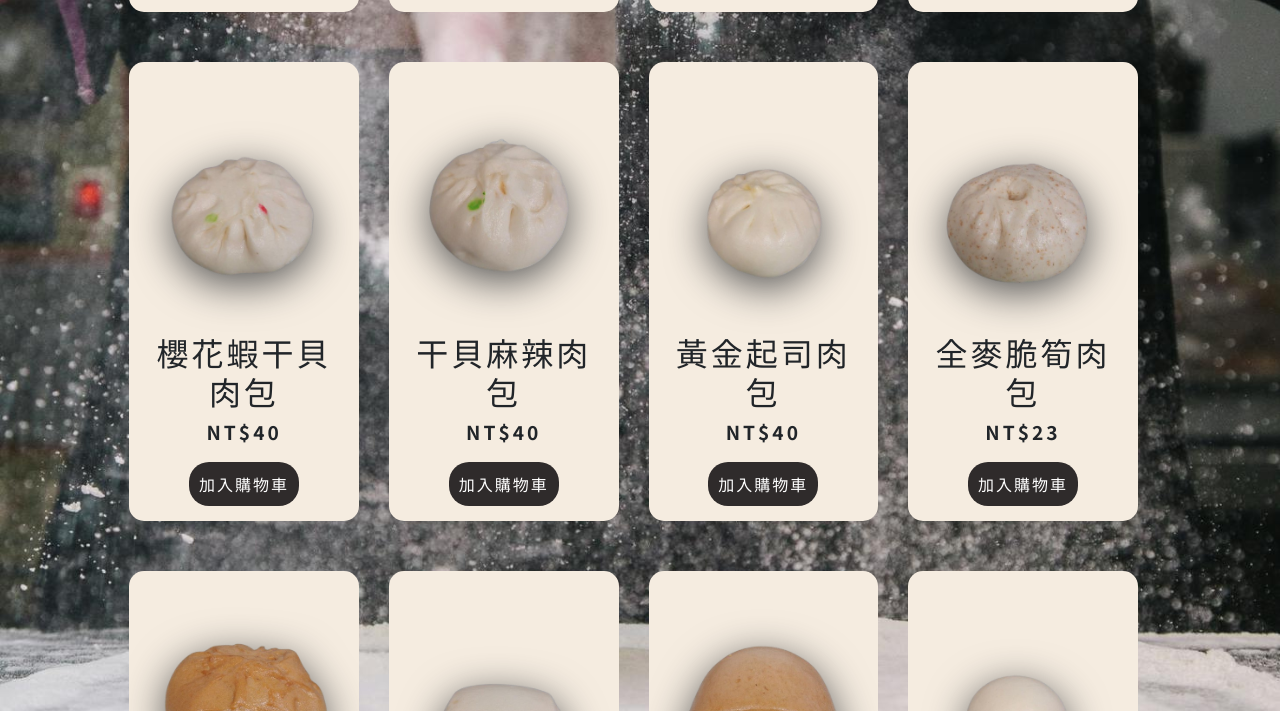
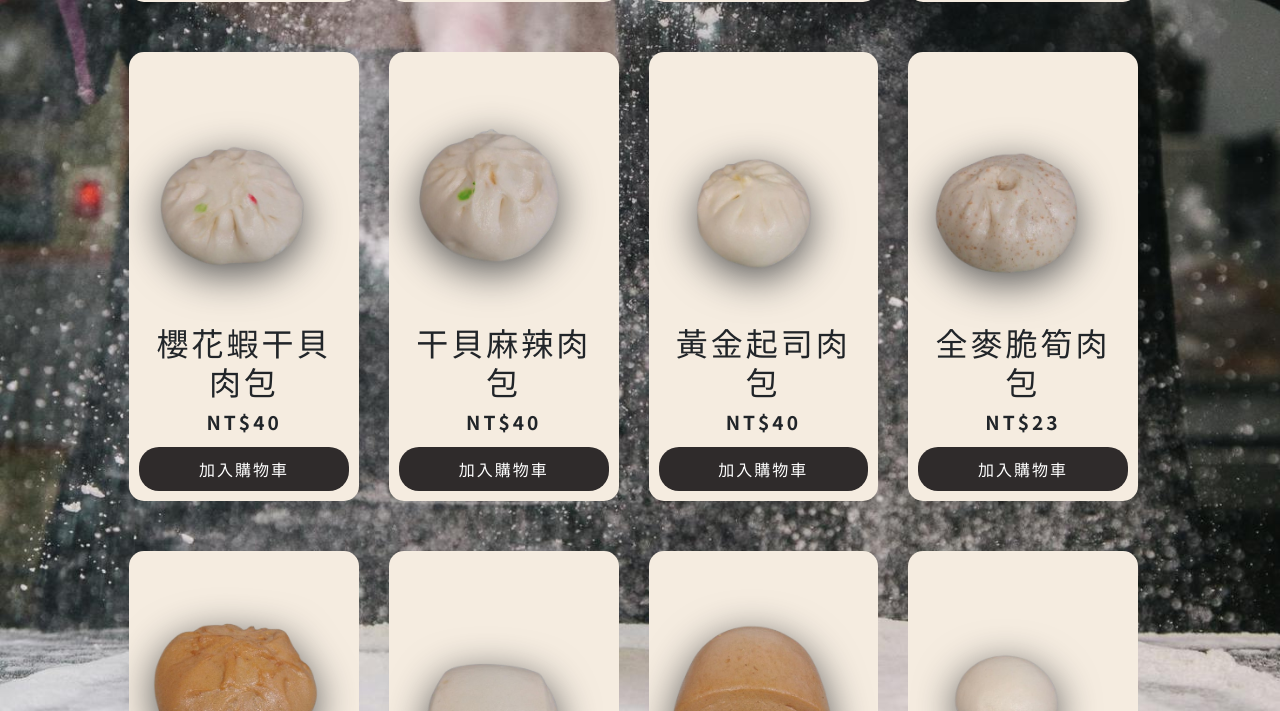
Before and after one commit to One-Lin/Midterm, a plain HTML site: page itemV2.html in a window 1280 px wide. Shown: the part 646-1357 px from the top of the page. Drawn offline with nearby package versions, Linux system fonts and the light colour scheme.

Commit message:
footer置底修復

```diff
--- a/CSS/product.css
+++ b/CSS/product.css
@@ -30,22 +30,22 @@
 /* ---------------↑--------------- */
 
 /* ---------------商品css樣式--------------- */
-.listProduct .total .item .price{
+.price{
     margin-bottom: 10px;
     font-weight: 700;
     font-size: larger;
 }
-.listProduct .total .item .addCart{
+.addCart{
+    width: 100%;
     border: none;
     background-color: #2f2b2b;
     color: #ffffff;
     border-radius: 20px;
-    margin: 5px;
     padding: 10px;
     letter-spacing: 2px;
     cursor: pointer;
 }
-.listProduct .total .item .addCart:hover{
+.addCart:hover{
     border: none;
     background-color: #2f2b2b;
     color: #ffffff;
@@ -54,7 +54,7 @@
     letter-spacing: 2px;
     transition: .25s;
 }
-.listProduct .total .item{
+.item{
     /* display: flex;
     flex-direction: column; */
     width: 22%;
@@ -66,18 +66,27 @@
     background-color: #f5ece0;
 }
 
-.listProduct .total .item img {
+.item img {
     margin-top: 10px;
     border-radius: 30px;
     width: 90%;
     filter: drop-shadow(0 10px 20px rgb(83, 83, 83));
 }
-.listProduct .total{
+.total{
     display: flex ;
     flex-wrap: wrap;
     gap: 30px ;
     margin: 25px;
     padding-left: 2%;
+}
+.productContent{
+    height: 100%;
+    width: 100%;
+    display: flex;
+    flex-direction: column;
+}
+.productContent img{
+    flex-grow: 1;
 }
 /* ---------------↑--------------- */
 
--- a/CSS/publicUse.css
+++ b/CSS/publicUse.css
@@ -1,10 +1,21 @@
 @import url(//fonts.googleapis.com/earlyaccess/notosanstc.css);
+
+html{
+    height: 100%;
+    margin: 0;
+}
 body{
   font-family: 'Noto Sans TC',sans-serif !important;
   background-image:url("/bg2.jpg");
   background-repeat: no-repeat;
   background-size:cover;
   background-attachment: fixed;
+  height: 100%;
+  display: flex;
+  flex-direction: column;
+}
+.main{
+    flex-grow: 1;
 }
 /* ---------------導航列--------------- */
 nav li {
@@ -53,11 +64,14 @@ footer iframe {
 .container{
     transition: transform .5s;
 }
+.container-lg{
+    transition: transform .5s;
+}
 /* ---------------↑--------------- */
 
 /* ---------------購物車內容--------------- */
 .cartTab{
-    padding-top: 70px;
+    padding-top: 100px;
     width: 400PX;
     background-color: #2f2b2b;
     color: #eee;
@@ -74,11 +88,12 @@ footer iframe {
     inset: 0 0 0 auto;
 }
 .showCart .container{
-    transform: translateX(-200px);
+    transform: translateX(-400px);
+}
+.showCart .container-lg{
+    transform: translateX(-400px);
 }
 .cartTab h1{
-    padding: 20px;
-    margin: 0;
     font-weight: 300;
     text-align: center;
 }
--- a/itemV2.html
+++ b/itemV2.html
@@ -16,6 +16,7 @@
 </head>
 
 <body class="">
+    <div class="main">
         <!-- Navgation Bar -->
         <nav class="navbar navbar-expand-lg navbar-dark sticky-top" style="background-color: rgb(80, 17, 3) ;">
             <div class="container-fluid">
@@ -23,8 +24,8 @@
                     <img src="./logo2.png" class="transparent-image" style="height: 50px;">
                 </a>
                 <button class="navbar-toggler" type="button" data-bs-toggle="collapse"
-                data-bs-target="#navbarSupportedContent" aria-controls="navbarSupportedContent" aria-expanded="false"
-                aria-label="Toggle navigation">
+                    data-bs-target="#navbarSupportedContent" aria-controls="navbarSupportedContent"
+                    aria-expanded="false" aria-label="Toggle navigation">
                     <span class="navbar-toggler-icon"></span>
                 </button>
                 <div class="collapse navbar-collapse" id="navbarSupportedContent">
@@ -98,96 +99,126 @@
                         </div>
                     </div>
                     <div class="item baozi">
+                        <div class="productContent">
                             <img src="/image/blackPapper2.png" alt="">
                             <h2>黑胡椒洋蔥肉包</h2>
                             <div class="price">NT$33</div>
                             <button class="addCart">加入購物車</button>
                         </div>
+                    </div>
                     <div class="item baozi">
+                        <div class="productContent">
                             <img src="/image/baoYu2.png" alt="">
                             <h2>澳洲鮑魚肉包</h2>
                             <div class="price">NT$110</div>
                             <button class="addCart">加入購物車</button>
                         </div>
+                    </div>
                     <div class="item baozi">
+                        <div class="productContent">
                             <img src="/image/sakura2.png" alt="">
                             <h2>櫻花蝦干貝肉包</h2>
                             <div class="price">NT$40</div>
                             <button class="addCart">加入購物車</button>
                         </div>
+                    </div>
                     <div class="item baozi">
+                        <div class="productContent">
                             <img src="/image/spicy2.png" alt="">
                             <h2>干貝麻辣肉包</h2>
                             <div class="price">NT$40</div>
                             <button class="addCart">加入購物車</button>
                         </div>
+                    </div>
                     <div class="item baozi">
+                        <div class="productContent">
                             <img src="/image/cheese2.png" alt="">
                             <h2>黃金起司肉包</h2>
                             <div class="price">NT$40</div>
                             <button class="addCart">加入購物車</button>
                         </div>
+                    </div>
                     <div class="item baozi">
+                        <div class="productContent">
                             <img src="/image/mia2.png" alt="">
                             <h2>全麥脆筍肉包</h2>
                             <div class="price">NT$23</div>
                             <button class="addCart">加入購物車</button>
                         </div>
+                    </div>
                     <div class="item baozi">
+                        <div class="productContent">
                             <img src="/image/blacksugar2.png" alt="">
                             <h2>黑糖爆漿包</h2>
                             <div class="price">NT$22</div>
                             <button class="addCart">加入購物車</button>
                         </div>
+                    </div>
                     <!-- 饅頭 -->
                     <div class="item manto">
+                        <div class="productContent">
                             <img src="/image/milk2.png" alt="">
                             <h2>鮮奶饅頭</h2>
                             <div class="price">NT$12</div>
                             <button class="addCart">加入購物車</button>
                         </div>
+                    </div>
                     <div class="item manto">
+                        <div class="productContent">
                             <img src="/image/blackSugarManto2.png" alt="">
                             <h2>黑糖饅頭</h2>
                             <div class="price">NT$12</div>
                             <button class="addCart">加入購物車</button>
                         </div>
+                    </div>
                     <div class="item manto">
+                        <div class="productContent">
                             <img src="/image/sandon2.png" alt="">
                             <h2>山東饅頭</h2>
                             <div class="price">NT$13</div>
                             <button class="addCart">加入購物車</button>
                         </div>
+                    </div>
                     <div class="item manto">
+                        <div class="productContent">
                             <img src="/image/bsgManto2.png" alt="">
                             <h2>黑糖全麥饅頭</h2>
                             <div class="price">NT$22</div>
                             <button class="addCart">加入購物車</button>
                         </div>
+                    </div>
                     <div class="item manto">
+                        <div class="productContent">
                             <img src="/image/gManto2.png" alt="">
                             <h2>全麥饅頭</h2>
                             <div class="price">NT$22</div>
                             <button class="addCart">加入購物車</button>
                         </div>
+                    </div>
                     <!-- 飲料 -->
                     <div class="item drink">
+                        <div class="productContent">
                             <img src="/image/coffeeMilk2.png" alt="">
                             <h2>咖啡牛奶</h2>
                             <div class="price">NT$15</div>
                             <button class="addCart">加入購物車</button>
                         </div>
+                    </div>
                     <div class="item drink">
+                        <div class="productContent">
                             <img src="/image/milkTea2.png" alt="">
                             <h2>鮮奶茶</h2>
                             <div class="price">NT$35</div>
                             <button class="addCart">加入購物車</button>
                         </div>
+                    </div>
                     <div class="item drink">
+                        <div class="productContent">
                             <img src="/image/soyBeanMilk2.png" alt="">
                             <h2>豆漿</h2>
                             <div class="price">NT$15</div>
                             <button class="addCart">加入購物車</button>
+                        </div>
                     </div>
                 </div>
             </div>
@@ -238,6 +269,7 @@
                 <button class="checkOut">結帳</button>
             </div>
         </div>
+    </div>
     <!-- footer -->
     <footer style="background-color:rgb(80, 17, 3);" class="py-4">
         <div class="container mb-0">
```
Lines whose indentation alone changed are shown as unchanged.
